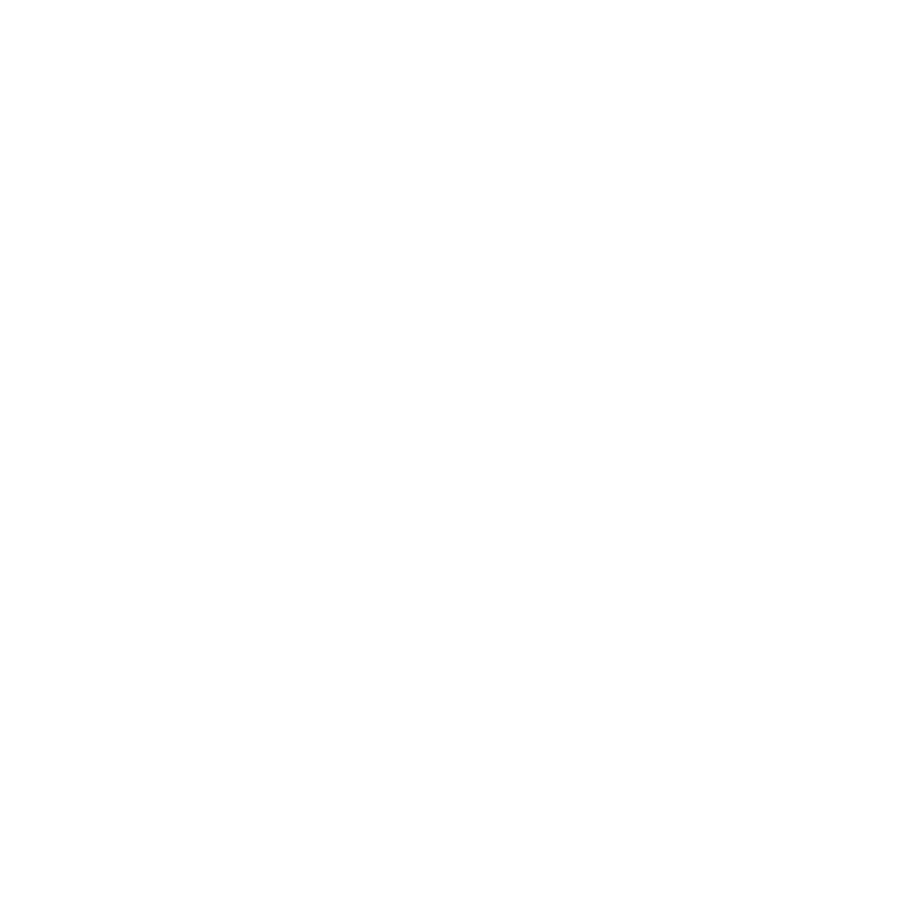
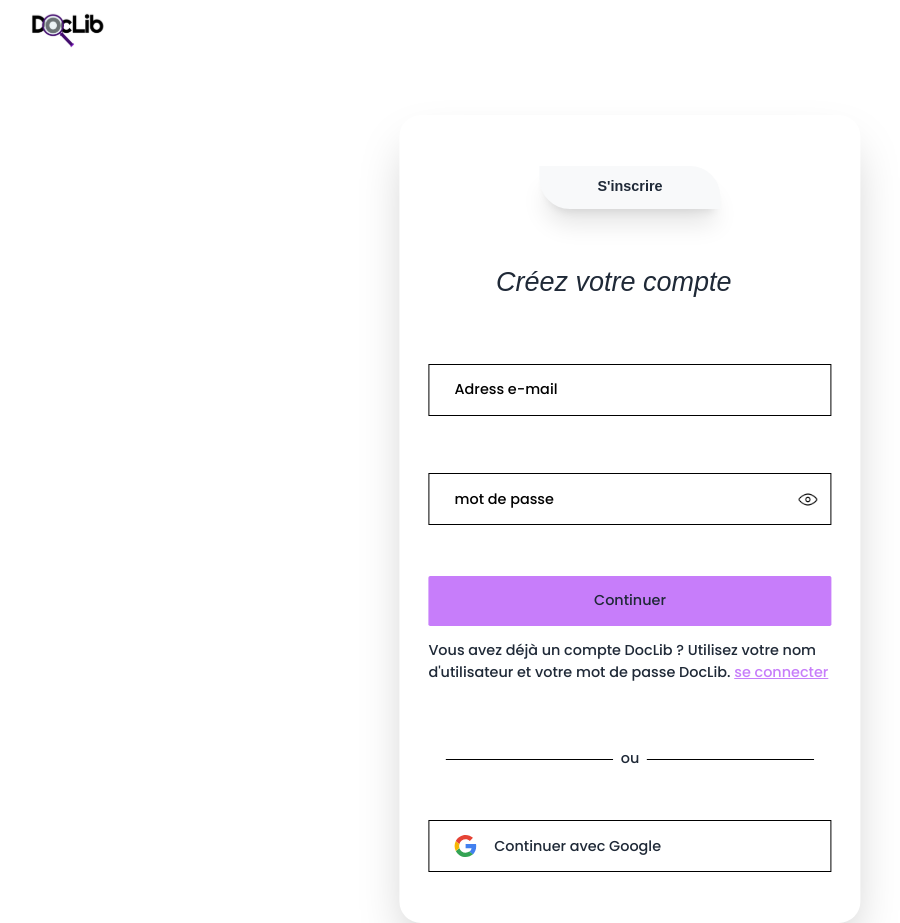
Before and after one commit to GLMasters/TP-IGL, a React (Vite) app in the folder client/: page /register in a window 1280 px wide. Before the commit this address had no page. Shown: the whole page, without its empty margins (10-910 px from the left). Before the commit the page ends 800 px from the top, so only its background shows below. Built offline with nearby package versions, Linux system fonts and the light colour scheme.

Commit message:
CreateSignUpPage-lahcen

```diff
--- a/client/src/App.jsx
+++ b/client/src/App.jsx
@@ -2,6 +2,7 @@
 import HomeScreen from "./pages/HomeScreen"
 import AppLayout from "./AppLayout"
 import LoginPage from "./pages/LoginPage"
+import SignUpPage from "./pages/SignUpPage"
 function App() {
 
   return (
@@ -12,6 +13,7 @@
                     <Route path="/" element={<HomeScreen />} />
                 </Route>
                 <Route path="/login" element={<LoginPage />}  />
+                <Route path="/register" element={<SignUpPage />} />
            </Routes>
       </Router>
     </div>
--- a/client/src/index.css
+++ b/client/src/index.css
@@ -23,7 +23,7 @@
   }
 
 p{
-    font-size: 1.2rem;
+    font-size: 1rem;
 }
 
 @layer pages {
--- /dev/null
+++ b/client/src/pages/SignUpPage.jsx
@@ -0,0 +1,64 @@
+import React , {useState} from 'react'
+import docLibLogo from "../assets/docLibLogo.svg"
+import googleLogo from "../assets/googlelogo.svg"
+import hidePass from "../assets/hidepass.png"
+import { Link } from 'react-router-dom';
+function SignUpPage() {
+    const [passwordVisible, setPasswordVisible] = useState(false);
+    const handlePasswordToggle=()=>{
+        setPasswordVisible(!passwordVisible)
+    }
+  return (
+    <div className='container w-full mx-auto px-4'>
+
+    <header>
+            <img src={docLibLogo} alt='docLibLogo' className='w-[9rem] object-cover' />
+    </header>
+      {
+        /* signUpForm container */
+        <div className='absolute top-[8rem]  right-[50%] translate-x-[50%] max-w-lg w-full md:shadow-2xl rounded-3xl h-fit '>
+                <form className='w-full px-4 py-4 flex flex-col items-center'>
+                        {/* s'inscrire */}
+                        <div className='rounded-customRaduis1 bg-[#F8F9FA] px-16 py-3 font-bold font-Lora text-base my-10 shadow-xl'>S'inscrire</div>
+                        <h5 className="font-medium italic font-Lora pr-9 text-3xl text-center my-6 w-full mx-auto mb-10">Créez votre compte</h5>
+
+
+                  {/* inputs */}
+                  <div className='w-full mx-auto flex flex-col items-center px-4'>
+                  <input type='email' className='Inputsign my-8' placeholder='Adress e-mail' />
+                    <div className='relative w-full mx-auto'>
+                  <input type={passwordVisible ? "text" :"password"} className='Inputsign my-8' placeholder='mot de passe' />
+                  <button onClick={handlePasswordToggle} className="absolute inset-y-0 right-0 flex items-center justify-center px-3 py-2 focus:outline-none">
+                  <img src={hidePass} alt="Show/Hide Password" className="h-7 w-7"/>
+                </button>
+
+                  </div>
+                  {/* continuer button */}
+                  <button className='w-full mt-6 bg-seconadryColor outline-none rounded-sm py-4'>Continuer</button>
+                  <p className='w-full text-md my-4'>Vous avez déjà un compte DocLib ? Utilisez votre nom d'utilisateur et votre mot de passe DocLib. <Link className='text-seconadryColor underline'>se connecter</Link></p>
+  {/* Ou div */}
+
+
+  <div className='flex items-center my-14 justify-center gap-2 w-full'>
+  <div className=' w-5/12 border-b border-black rounded-sm' />
+  <span>ou</span>
+  <div className='w-5/12 border-b border-black rounded-sm' />
+</div>
+                  {/* continuer avec google */}
+                  <button  className="flex justify-left items-center w-full h-[52px] focus:border-primaryColor focus:outline-none border-black border-[0.5px] mb-10">
+                  <img src={googleLogo} className="h-10 w-10 mr-3 ml-5" />
+                  <span className="font-Poppins"> Continuer avec Google</span>
+
+               </button>
+
+
+
+               </div>
+                  </form>
+        </div>
+      }
+    </div>
+  )
+}
+
+export default SignUpPage
--- a/client/tailwind.config.js
+++ b/client/tailwind.config.js
@@ -18,6 +18,9 @@
         Lora: ['Lora', 'sans-serif'],
         Poppins: ['Poppins']
       },
+      borderRadius:{
+        "customRaduis1":"0px 30.4328px"
+      },
       boxShadow: {
         'custom2': '17.13px 25.6px 85.64px rgba(0, 0, 0, 0.25)',
       }
```
